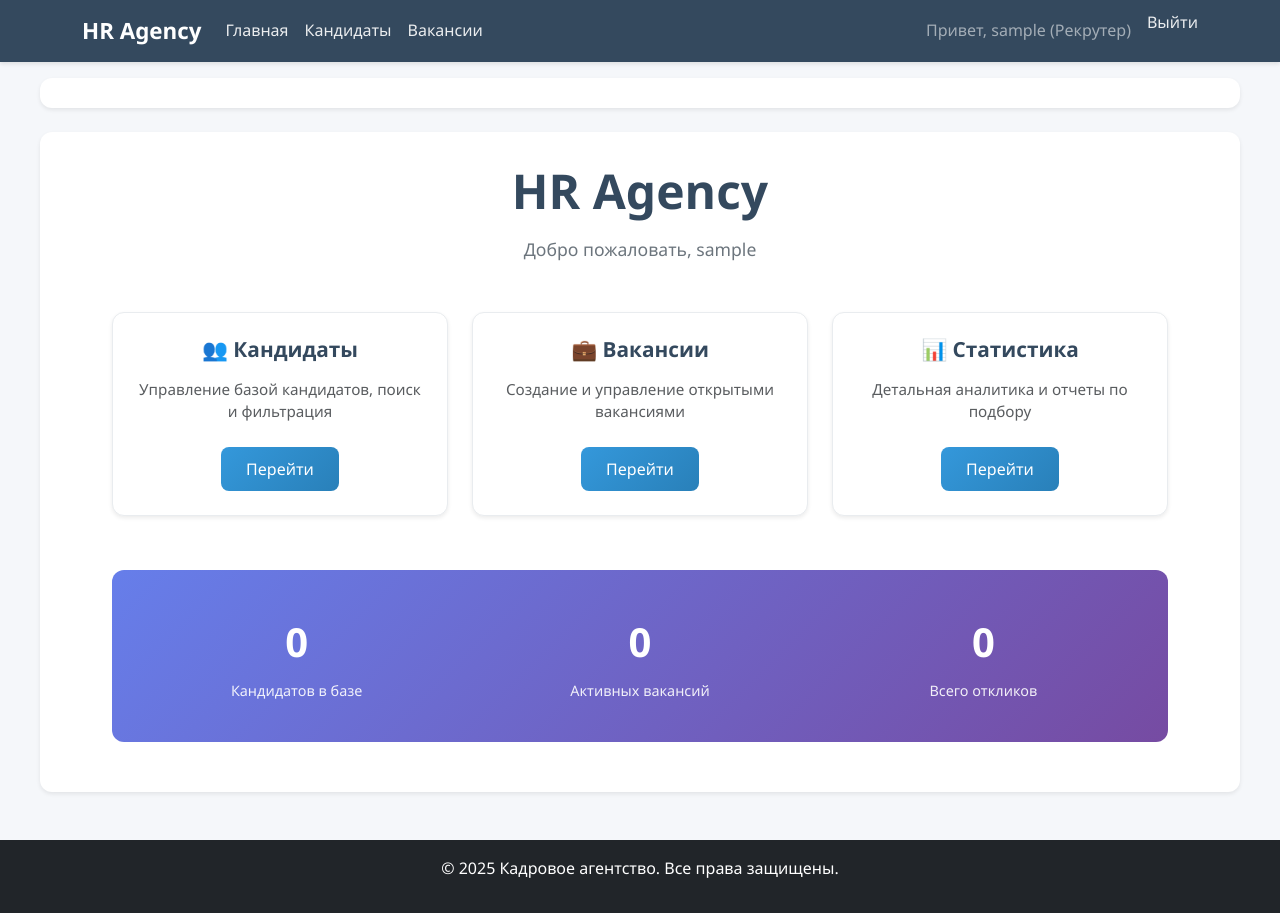
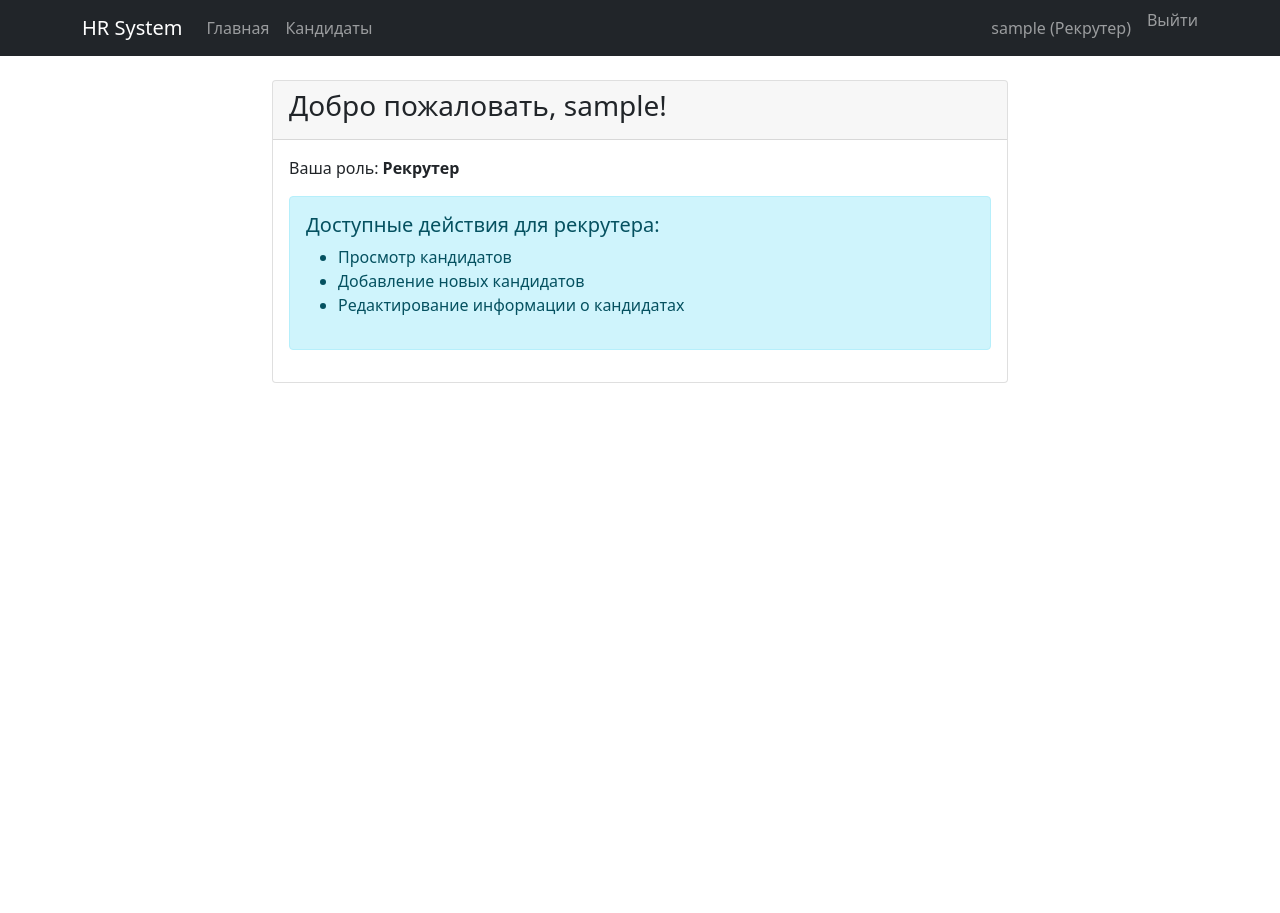
Before and after one commit to Anna777-111-000/hr-agency-coursework, a Django app: page / in a window 1280 px wide. After the commit the page ends 383 px from the top, so only its background shows below. Run offline with Django 5.2, Linux system fonts and the light colour scheme; the visitor is signed in with stand-in values (Sample User, id 1).

Commit message:
добавление базовой аутентификации и системы ролей
- Пользовательская модель пользователя с ролями (администратор, менеджер, рекрутер)
- Функциональность входа / выхода из системы
- Меню навигации на основе ролей
- Структура базовых шаблонов
- Готова к дальнейшей разработке

```diff
--- a/candidates/urls.py
+++ b/candidates/urls.py
@@ -16,4 +16,7 @@ urlpatterns = [
     path('admin/analytics/', views.candidate_analytics, name='candidate_analytics'),
     path('admin/settings/', views.system_settings, name='system_settings'),
     path('admin/export/', views.candidate_export, name='candidate_export'),
+
+    # Менеджерские URLs (УБРАТЬ дублирование admin/dashboard)
+    path('manager/dashboard/', views.manager_dashboard, name='manager_dashboard'),
 ]
--- a/hr_agency/urls.py
+++ b/hr_agency/urls.py
@@ -1,12 +1,19 @@
 from django.contrib import admin
 from django.urls import path, include
 from users import views as user_views
+from candidates import views as candidate_views
+from django.contrib.auth import views as auth_views
 
 urlpatterns = [
-    path('admin/', include('admin.urls')),
+    path('admin/', admin.site.urls),
     path('', user_views.home, name='home'),
     path('candidates/', include('candidates.urls')),
     path('vacancies/', include('vacancies.urls')),
     path('users/', include('users.urls')),
+    path('manager/dashboard/', candidate_views.manager_dashboard, name='manager_dashboard'),
+    path('admin/dashboard/', candidate_views.admin_dashboard, name='admin_dashboard'),
 
+    # Аутентификация
+    path('login/', auth_views.LoginView.as_view(template_name='registration/login.html'), name='login'),
+    path('logout/', auth_views.LogoutView.as_view(), name='logout'),
 ]
--- a/templates/base.html
+++ b/templates/base.html
@@ -3,53 +3,58 @@
 <head>
     <meta charset="UTF-8">
     <meta name="viewport" content="width=device-width, initial-scale=1.0">
-    <title>{% block title %}Кадровое агентство{% endblock %}</title>
-    {% load static %}
-    <link href="https://cdn.jsdelivr.net/npm/bootstrap@5.3.0/dist/css/bootstrap.min.css" rel="stylesheet">
-    <link href="{% static 'css/custom.css' %}" rel="stylesheet">
+    <title>HR System</title>
+    <link href="https://cdn.jsdelivr.net/npm/bootstrap@5.1.3/dist/css/bootstrap.min.css" rel="stylesheet">
 </head>
 <body>
-    <!-- Навигационная панель -->
     <nav class="navbar navbar-expand-lg navbar-dark bg-dark">
         <div class="container">
-            <a class="navbar-brand" href="{% url 'home' %}">HR Agency</a>
+            <a class="navbar-brand" href="{% url 'home' %}">HR System</a>
 
             <button class="navbar-toggler" type="button" data-bs-toggle="collapse" data-bs-target="#navbarNav">
                 <span class="navbar-toggler-icon"></span>
             </button>
 
             <div class="collapse navbar-collapse" id="navbarNav">
+                <!-- Основное меню для всех авторизованных пользователей -->
+                {% if user.is_authenticated %}
                 <ul class="navbar-nav me-auto">
-                    <!-- ДЛЯ ВСЕХ АВТОРИЗОВАННЫХ, КРОМЕ СУПЕРАДМИНА -->
-                    {% if user.is_authenticated and user.username != 'systemadmin' %}
                     <li class="nav-item">
                         <a class="nav-link" href="{% url 'home' %}">Главная</a>
                     </li>
+
+                    <!-- Меню для рекрутеров -->
+                    {% if user.is_recruiter or user.is_manager or user.is_admin %}
                     <li class="nav-item">
                         <a class="nav-link" href="{% url 'candidate_list' %}">Кандидаты</a>
                     </li>
+                    {% endif %}
+
+                    <!-- Меню для менеджеров и администраторов -->
+                    {% if user.is_manager or user.is_admin %}
                     <li class="nav-item">
-                        <a class="nav-link" href="{% url 'vacancy_list' %}">Вакансии</a>
+                        <a class="nav-link" href="{% url 'manager_dashboard' %}">Дашборд менеджера</a>
                     </li>
                     {% endif %}
 
-                    <!-- ТОЛЬКО ДЛЯ СУПЕРАДМИНА -->
-                    {% if user.is_authenticated and user.username == 'systemadmin' %}
+                    <!-- Меню только для администраторов -->
+                    {% if user.is_admin %}
                     <li class="nav-item">
-                        <a class="nav-link" href="{% url 'admin:superadmin_dashboard' %}">Панель админа</a>
+                        <a class="nav-link" href="{% url 'admin_dashboard' %}">Дашборд администратора</a>
                     </li>
                     <li class="nav-item">
-                        <a class="nav-link" href="{% url 'admin:user_management' %}">Управление пользователями</a>
+                        <a class="nav-link" href="/admin/">Админка</a>
                     </li>
                     {% endif %}
                 </ul>
+                {% endif %}
 
+                <!-- Правая часть навигации -->
                 <div class="navbar-nav ms-auto">
                     {% if user.is_authenticated %}
                         <span class="navbar-text me-3">
-                            Привет,
-                            {% if user.username == 'systemadmin' %}
-                                🛡️ Администратор
+                            {% if user.is_admin %}
+                                🛡️ {{ user.username }} (Администратор)
                             {% else %}
                                 {{ user.username }} ({{ user.get_role_display }})
                             {% endif %}
@@ -68,31 +73,20 @@
         </div>
     </nav>
 
-    <!-- Остальной код без изменений -->
-    <div class="container mt-3">
-        {% block back_button %}
-        {% if not request.path == '/' %}
-        <div class="d-flex gap-2">
-            <button onclick="history.back()" class="btn btn-outline-secondary">← Назад</button>
-            <a href="{% url 'home' %}" class="btn btn-outline-primary">На главную</a>
-        </div>
+    <div class="container mt-4">
+        {% if messages %}
+            {% for message in messages %}
+                <div class="alert alert-{{ message.tags }} alert-dismissible fade show" role="alert">
+                    {{ message }}
+                    <button type="button" class="btn-close" data-bs-dismiss="alert"></button>
+                </div>
+            {% endfor %}
         {% endif %}
+
+        {% block content %}
         {% endblock %}
     </div>
 
-    <main class="main-content">
-        <div class="container">
-            {% block content %}
-            {% endblock %}
-        </div>
-    </main>
-
-    <footer class="bg-dark text-white text-center py-3 mt-5">
-        <div class="container">
-            <p>&copy; 2025 Кадровое агентство. Все права защищены.</p>
-        </div>
-    </footer>
-
-    <script src="https://cdn.jsdelivr.net/npm/bootstrap@5.3.0/dist/js/bootstrap.bundle.min.js"></script>
+    <script src="https://cdn.jsdelivr.net/npm/bootstrap@5.1.3/dist/js/bootstrap.bundle.min.js"></script>
 </body>
 </html>
--- a/templates/home.html
+++ b/templates/home.html
@@ -1,77 +1,51 @@
+<!-- templates/home.html -->
 {% extends 'base.html' %}
-{% load static %}
-
-{% block title %}Главная - HR Agency{% endblock %}
 
 {% block content %}
-<div class="container mt-4">
-    {% if user.is_authenticated %}
-    <!-- Главная страница ДЛЯ АВТОРИЗОВАННЫХ пользователей -->
-    <div class="text-center mb-5">
-        <h1 class="display-5 mb-3">HR Agency</h1>
-        <p class="text-muted welcome-text">Добро пожаловать, {{ user.username }}</p>
-    </div>
+<div class="row">
+    <div class="col-md-8 mx-auto">
+        <div class="card">
+            <div class="card-header">
+                <h3>Добро пожаловать, {{ user.username }}!</h3>
+            </div>
+            <div class="card-body">
+                <p>Ваша роль: <strong>{{ user.get_role_display }}</strong></p>
 
-    <!-- Быстрый доступ к основным разделам -->
-    <div class="row">
-        <div class="col-md-4 mb-4">
-            <div class="card dashboard-card h-100">
-                <div class="card-body text-center p-4">
-                    <h5 class="card-title mb-3">👥 Кандидаты</h5>
-                    <p class="card-text text-muted small mb-4">Управление базой кандидатов, поиск и фильтрация</p>
-                    <a href="{% url 'candidate_list' %}" class="btn btn-primary">Перейти</a>
+                {% if user.is_recruiter and not user.is_manager and not user.is_admin %}
+                <div class="alert alert-info">
+                    <h5>Доступные действия для рекрутера:</h5>
+                    <ul>
+                        <li>Просмотр кандидатов</li>
+                        <li>Добавление новых кандидатов</li>
+                        <li>Редактирование информации о кандидатах</li>
+                    </ul>
                 </div>
-            </div>
-        </div>
-        <div class="col-md-4 mb-4">
-            <div class="card dashboard-card h-100">
-                <div class="card-body text-center p-4">
-                    <h5 class="card-title mb-3">💼 Вакансии</h5>
-                    <p class="card-text text-muted small mb-4">Создание и управление открытыми вакансиями</p>
-                    <a href="{% url 'vacancy_list' %}" class="btn btn-primary">Перейти</a>
+                {% endif %}
+
+                {% if user.is_manager and not user.is_admin %}
+                <div class="alert alert-warning">
+                    <h5>Доступные действия для менеджера:</h5>
+                    <ul>
+                        <li>Все действия рекрутера</li>
+                        <li>Просмотр аналитики</li>
+                        <li>Управление вакансиями</li>
+                    </ul>
                 </div>
-            </div>
-        </div>
-        <div class="col-md-4 mb-4">
-            <div class="card dashboard-card h-100">
-                <div class="card-body text-center p-4">
-                    <h5 class="card-title mb-3">📊 Статистика</h5>
-                    <p class="card-text text-muted small mb-4">Детальная аналитика и отчеты по подбору</p>
-                    <a href="{% url 'statistics' %}" class="btn btn-primary">Перейти</a>
+                {% endif %}
+
+                {% if user.is_admin %}
+                <div class="alert alert-success">
+                    <h5>Доступные действия для администратора:</h5>
+                    <ul>
+                        <li>Все действия менеджера</li>
+                        <li>Управление пользователями</li>
+                        <li>Системные настройки</li>
+                        <li>Доступ к админке Django</li>
+                    </ul>
                 </div>
+                {% endif %}
             </div>
         </div>
     </div>
-
-    <!-- Краткая статистика -->
-    <div class="quick-stats">
-        <div class="row text-center">
-            <div class="col-md-4 stat-item">
-                <span class="stat-number">{{ candidates_count|default:"0" }}</span>
-                <div class="stat-label">Кандидатов в базе</div>
-            </div>
-            <div class="col-md-4 stat-item">
-                <span class="stat-number">{{ vacancies_count|default:"0" }}</span>
-                <div class="stat-label">Активных вакансий</div>
-            </div>
-            <div class="col-md-4 stat-item">
-                <span class="stat-number">{{ responses_count|default:"0" }}</span>
-                <div class="stat-label">Всего откликов</div>
-            </div>
-        </div>
-    </div>
-
-    {% else %}
-    <!-- Главная страница ДЛЯ НЕАВТОРИЗОВАННЫХ пользователей -->
-    <div class="jumbotron bg-light p-5 rounded text-center">
-        <h1 class="display-4">Добро пожаловать в HR Agency</h1>
-        <p class="lead">Система для эффективного подбора кандидатов</p>
-        <hr class="my-4">
-        <p>Для доступа к системе требуется авторизация.</p>
-        <div class="mt-4">
-            <a href="{% url 'login' %}" class="btn btn-primary btn-lg me-3">Войти в систему</a>
-        </div>
-    </div>
-    {% endif %}
 </div>
 {% endblock %}
--- a/users/urls.py
+++ b/users/urls.py
@@ -3,6 +3,6 @@ from django.contrib.auth import views as auth_views
 from . import views
 
 urlpatterns = [
-    path('login/', auth_views.LoginView.as_view(template_name='users/login.html'), name='login'),
-    path('logout/', auth_views.LogoutView.as_view(), name='logout'),
+    path('login/', auth_views.LoginView.as_view(template_name='registration/login.html'), name='login'),
+    path('logout/', auth_views.LogoutView.as_view(template_name='registration/logged_out.html'), name='logout'),
 ]
--- a/users/views.py
+++ b/users/views.py
@@ -2,9 +2,10 @@ from django.shortcuts import render, redirect
 
 
 def home(request):
-    # Если пользователь - суперадмин, перенаправляем в админ-панель
-    if request.user.is_authenticated and request.user.username == 'systemadmin':
-        return redirect('admin:superadmin_dashboard')
+    context = {
+        'user': request.user
+    }
+    return render(request, 'home.html', context)
 
     # Остальная логика главной страницы
     return render(request, 'home.html')
```
Also changed, not shown: candidates/views.py (+56 -1 lines), templates/admin/dashboard.html (+5 -78 lines), templates/manager/dashboard.html (added, +11 -0 lines), templates/registration/logged_out.html (added, +27 -0 lines), templates/registration/login.html (+37 -24 lines), templates/users/login.html (deleted, +0 -97 lines), users/models.py (+7 -8 lines), templates/candidates/models.py (deleted).
